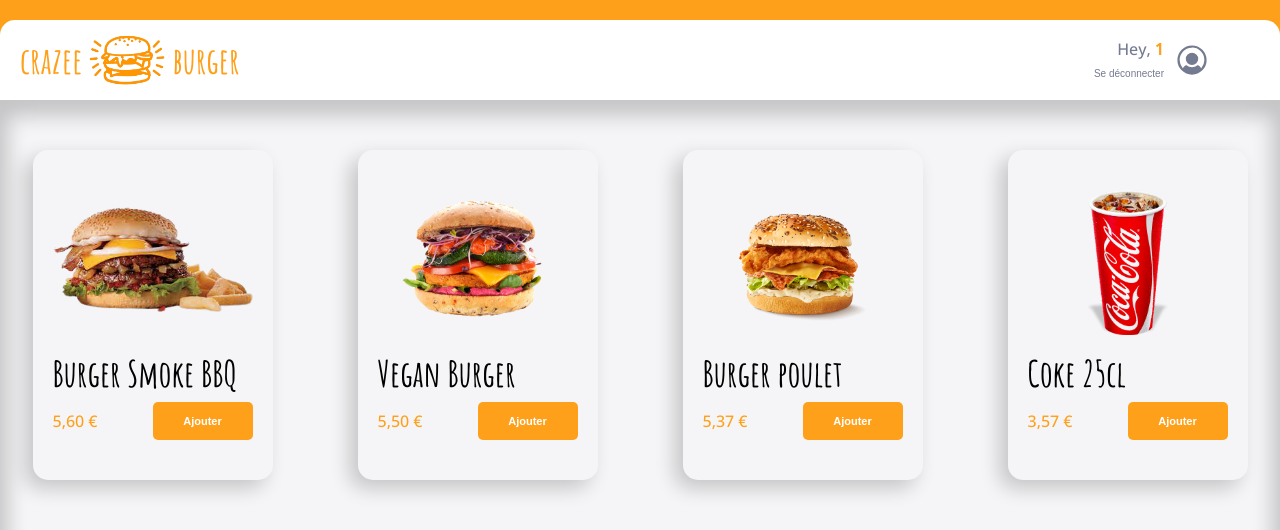
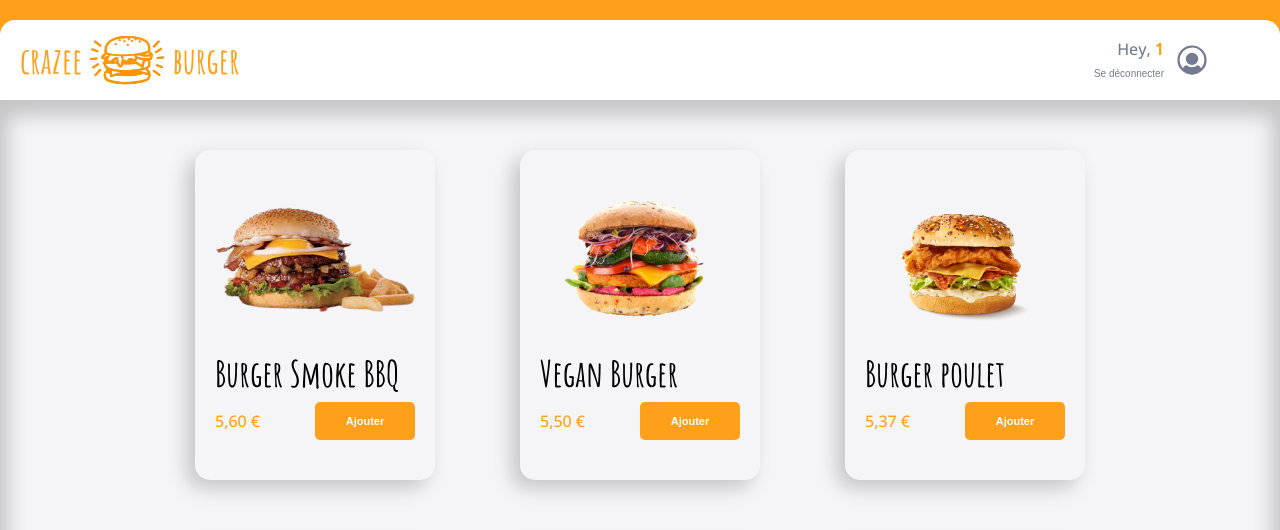
Before and after one commit to Tony-marques/crazee-burger-ts, a React (Vite) app: page /order/1 in a window 1280 px wide. Shown: the top 530 px of the page. Built offline with nearby package versions, Linux system fonts and the light colour scheme.

Commit message:
♻️ F05: Reorganize architecture

```diff
--- a/package.json
+++ b/package.json
@@ -20,7 +20,6 @@
     "@types/react": "^18.2.66",
     "@types/react-dom": "^18.2.22",
     "@typescript-eslint/eslint-plugin": "^7.2.0",
-    "@typescript-eslint/parser": "^7.2.0",
     "@vitejs/plugin-react": "^4.2.1",
     "eslint": "^8.57.0",
     "eslint-plugin-react-hooks": "^4.6.0",
--- a/src/components/pages/OrderPage/Container.tsx
+++ b/src/components/pages/OrderPage/Container.tsx
@@ -1,6 +1,6 @@
 import { useParams } from "react-router-dom";
 import styled from "styled-components";
-import Main from "./Main";
+import Main from "./Main/Main";
 import NavBar from "./NavBar";
 
 const Container = () => {
--- a/src/components/pages/OrderPage/Main.tsx
+++ b/src/components/pages/OrderPage/Main/Main.tsx
@@ -1,10 +1,11 @@
 import styled from "styled-components";
-import { theme } from "../../../theme";
+import { theme } from "../../../../theme";
 import MenuList from "./MenuList";
 
 const Main = () => {
   return (
     <MainStyled>
+      {/* <div className="basket"></div> */}
       <MenuList />
     </MainStyled>
   );
@@ -17,4 +18,11 @@
   box-shadow: 0px 8px 20px 8px rgba(0, 0, 0, 0.2) inset;
   flex: 1;
   overflow-y: hidden;
+  display: grid;
+  /* grid-template-columns: 25% 1fr; */
+  grid-template-columns: 1fr;
+
+  .basket {
+    background-color: red;
+  }
 `;
--- a/src/components/pages/OrderPage/MenuItem.tsx
+++ b/src/components/pages/OrderPage/Main/MenuItem.tsx
@@ -1,7 +1,7 @@
 import styled from "styled-components";
-import { theme } from "../../../theme";
-import { formatPrice } from "../../../utils/maths";
-import Button from "../../common/Button/Button";
+import { theme } from "../../../../theme";
+import { formatPrice } from "../../../../utils/maths";
+import Button from "../../../common/Button/Button";
 
 type MenuItemProps = {
   imageSource: string;
@@ -25,7 +25,7 @@
 export default MenuItem;
 
 const MenuItemStyled = styled.div`
-  max-width: 300px;
+  /* max-width: 300px; */
   height: 330px;
   padding: 20px;
   display: flex;
@@ -50,7 +50,6 @@
     text-overflow: ellipsis;
     white-space: nowrap;
     overflow: hidden;
-
   }
 
   .bottom {
--- a/src/components/pages/OrderPage/MenuList.tsx
+++ b/src/components/pages/OrderPage/Main/MenuList.tsx
@@ -1,6 +1,6 @@
 import { useState } from "react";
 import styled from "styled-components";
-import { fakeMenu2 } from "../../../fakeData/fakeMenu";
+import { fakeMenu2 } from "../../../../fakeData/fakeMenu";
 import MenuItem from "./MenuItem";
 
 const MenuList = () => {
@@ -27,7 +27,7 @@
   justify-content: center;
   row-gap: 60px;
   column-gap: 85px;
-  grid-template-columns: repeat(4, 240px);
+  grid-template-columns: repeat(auto-fit, 240px);
   overflow-y: scroll;
   height: 100%;
   box-shadow: 0px 8px 20px 8px rgba(0, 0, 0, 0.2) inset;
```
Also changed, not shown: 1 other file (tests, documents, lock files or other folders).
